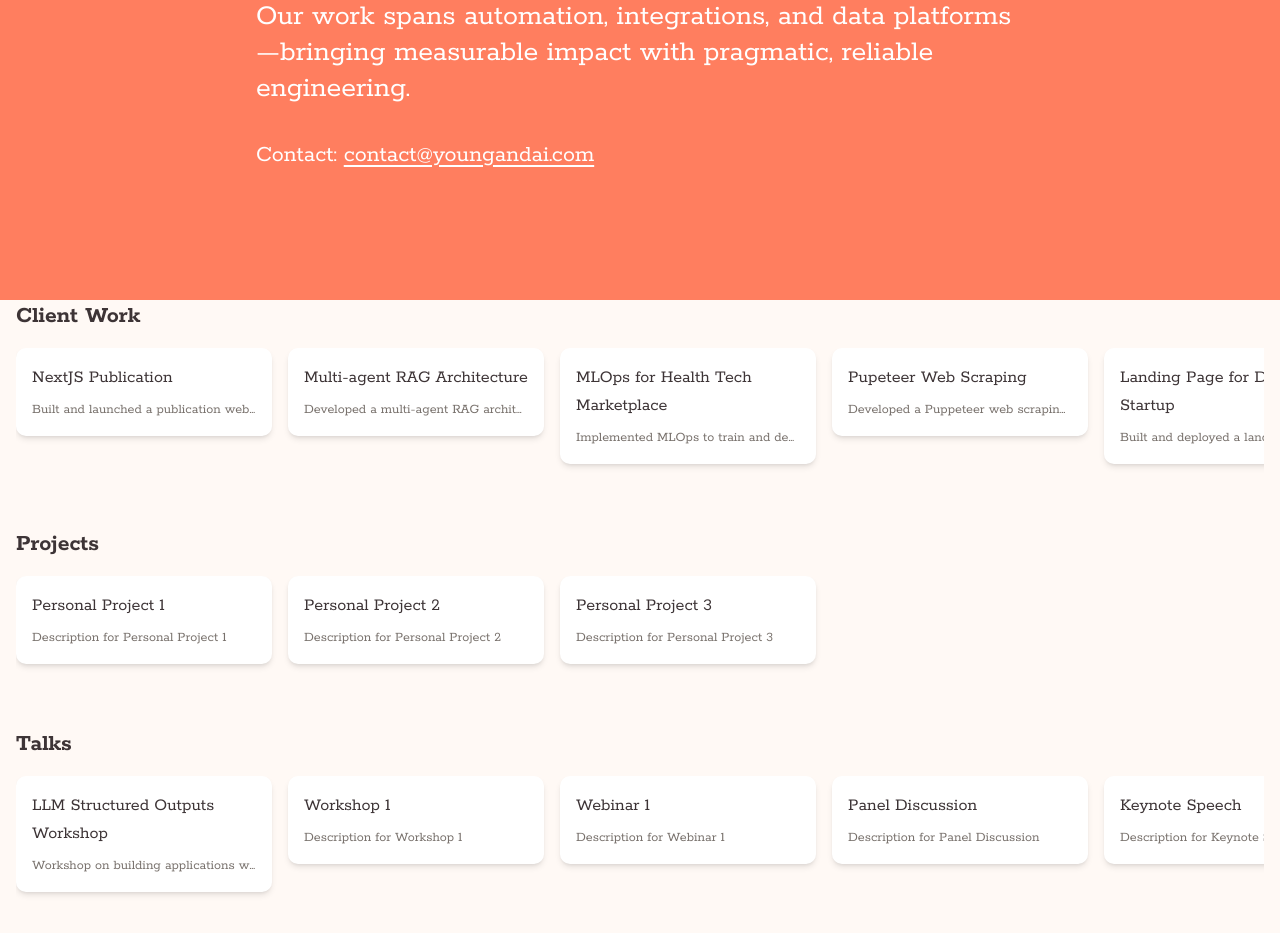
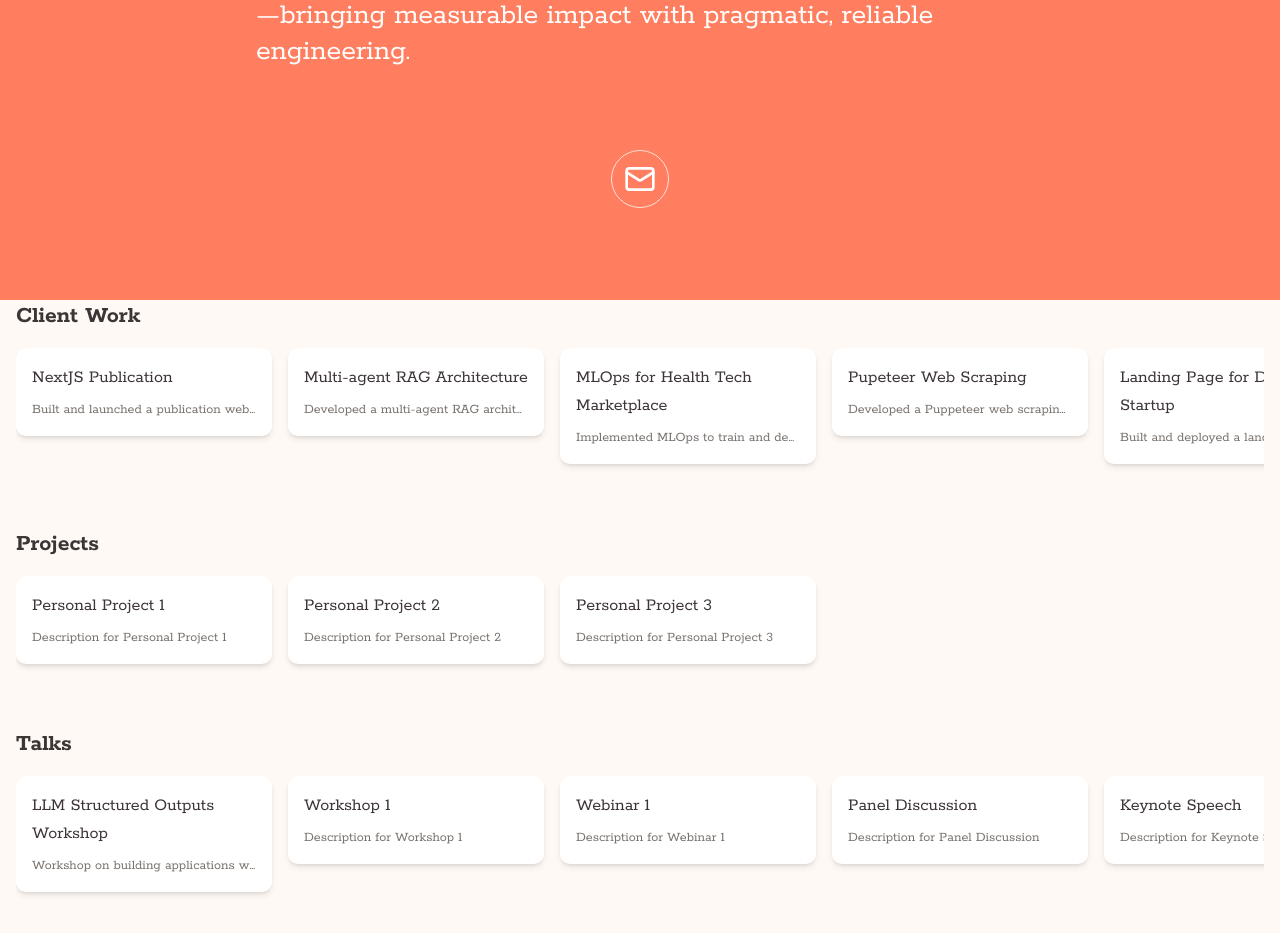
Before and after one commit to youngchingjui/young-and-ai, a Next.js app: page / in a window 1280 px wide. Shown: the part 1140-2073 px from the top of the page. Built offline with nearby package versions, Linux system fonts and the light colour scheme.

Commit message:
imporved intro

```diff
--- a/components/Intro.tsx
+++ b/components/Intro.tsx
@@ -1,3 +1,5 @@
+import { Mail } from "lucide-react"
+
 export default function Intro() {
   return (
     <section className="border-t border-primary-foreground/20 bg-primary text-primary-foreground min-h-[90dvh] grid place-items-center px-4">
@@ -12,9 +14,15 @@ export default function Intro() {
           <p className="mt-3 text-xl leading-relaxed md:text-3xl">
             Our work spans automation, integrations, and data platforms—bringing measurable impact with pragmatic, reliable engineering.
           </p>
-          <p className="mt-8 text-xl leading-relaxed md:text-2xl">
-            Contact: <a href="mailto:contact@youngandai.com" className="font-medium underline underline-offset-4">contact@youngandai.com</a>
-          </p>
+          <div className="mt-20 flex justify-center">
+            <a
+              href="mailto:contact@youngandai.com"
+              aria-label="Email contact@youngandai.com"
+              className="inline-flex items-center justify-center rounded-full border border-primary-foreground/50 p-3 hover:bg-primary-foreground/10 focus:outline-none focus:ring-2 focus:ring-offset-2 focus:ring-primary-foreground/50 transition"
+            >
+              <Mail className="w-8 h-8" />
+            </a>
+          </div>
         </div>
       </div>
     </section>
```
